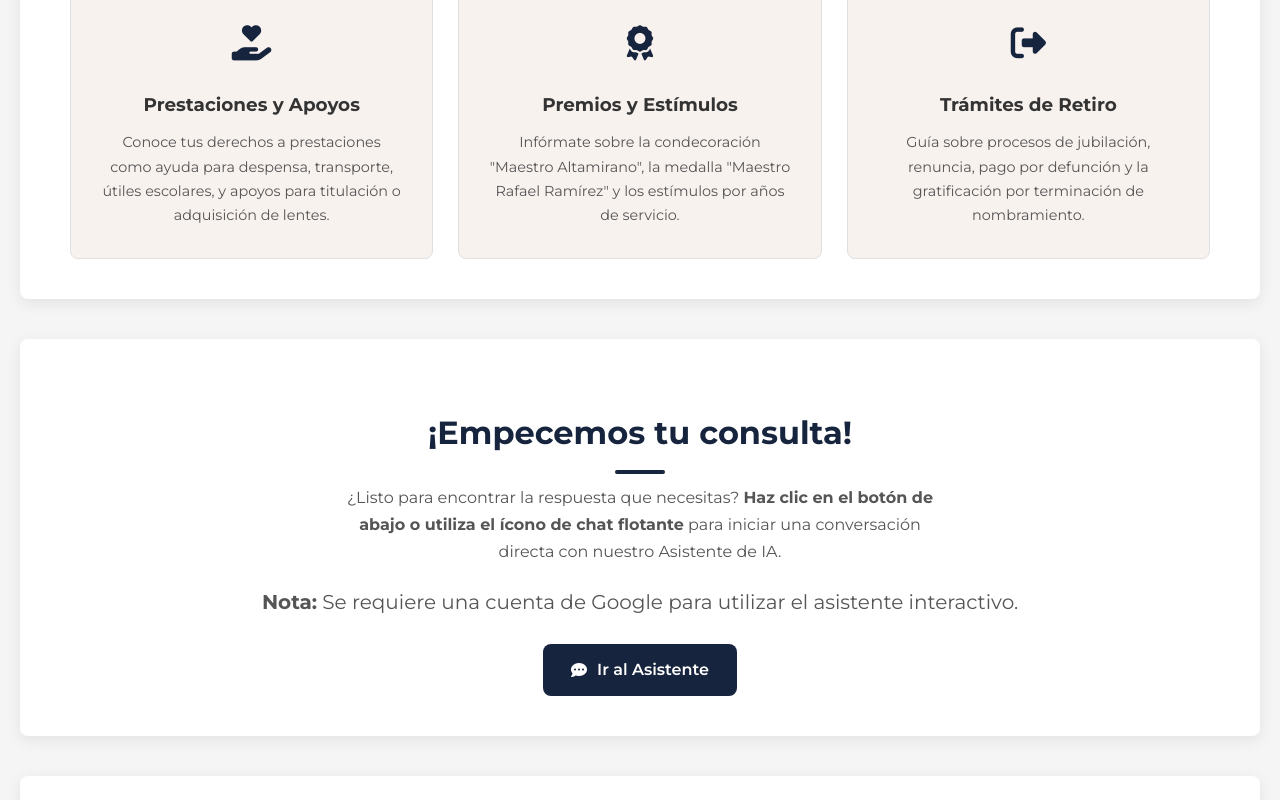
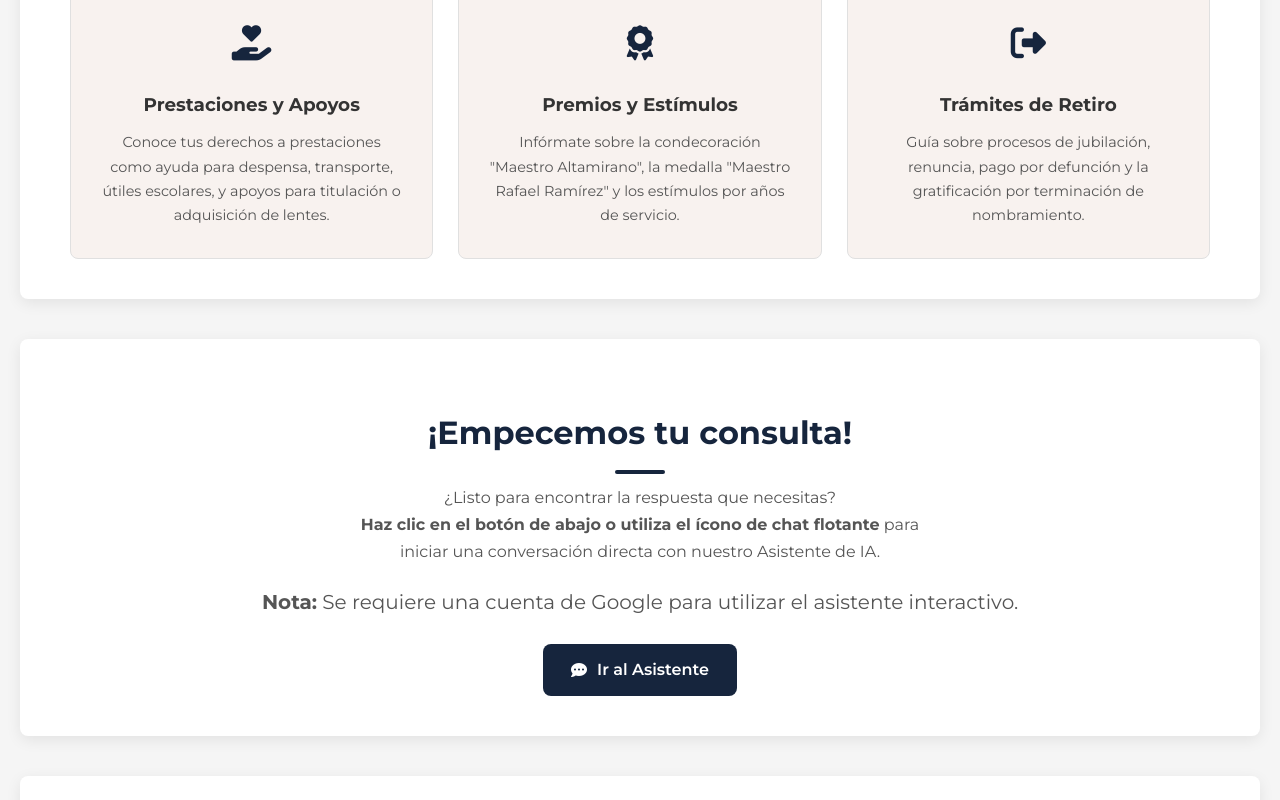
Before and after one commit to Engineer21204/asistente-documentos-normativos, a plain HTML site: page PaginaWeb/index.html in a window 1280 px wide. Shown: the part 933-1733 px from the top of the page. Drawn offline with Linux system fonts and the light colour scheme.

Commit message:
Cambios again

```diff
--- a/PaginaWeb/index.html
+++ b/PaginaWeb/index.html
@@ -70,7 +70,7 @@
             <h2 class="section-title">¡Empecemos tu consulta!</h2>
             <p class="main-cta-text">
                 ¿Listo para encontrar la respuesta que necesitas?
-                <strong> Haz clic en el botón de abajo o utiliza el ícono de chat flotante</strong>
+                <strong> <br>Haz clic en el botón de abajo o utiliza el ícono de chat flotante</strong>
                para iniciar una conversación directa con nuestro Asistente de IA.
             </p>
             <p class="google-notice"><strong>Nota:</strong> Se requiere una cuenta de Google para utilizar el asistente interactivo.</p>
```
